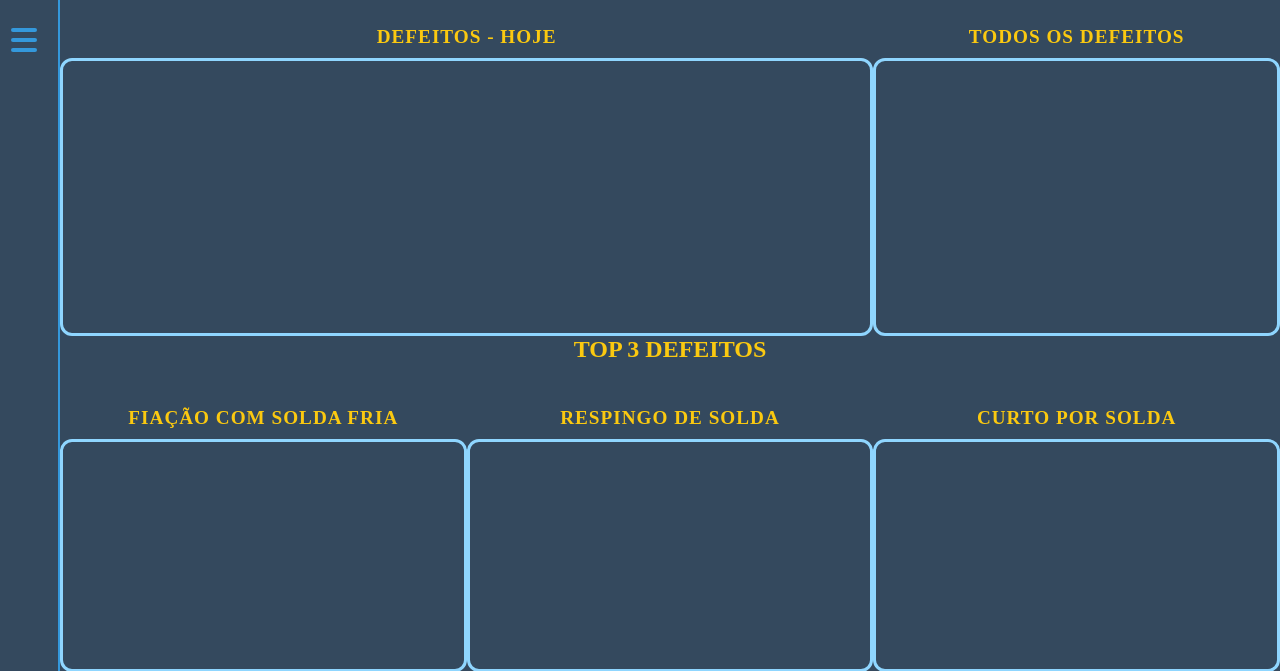
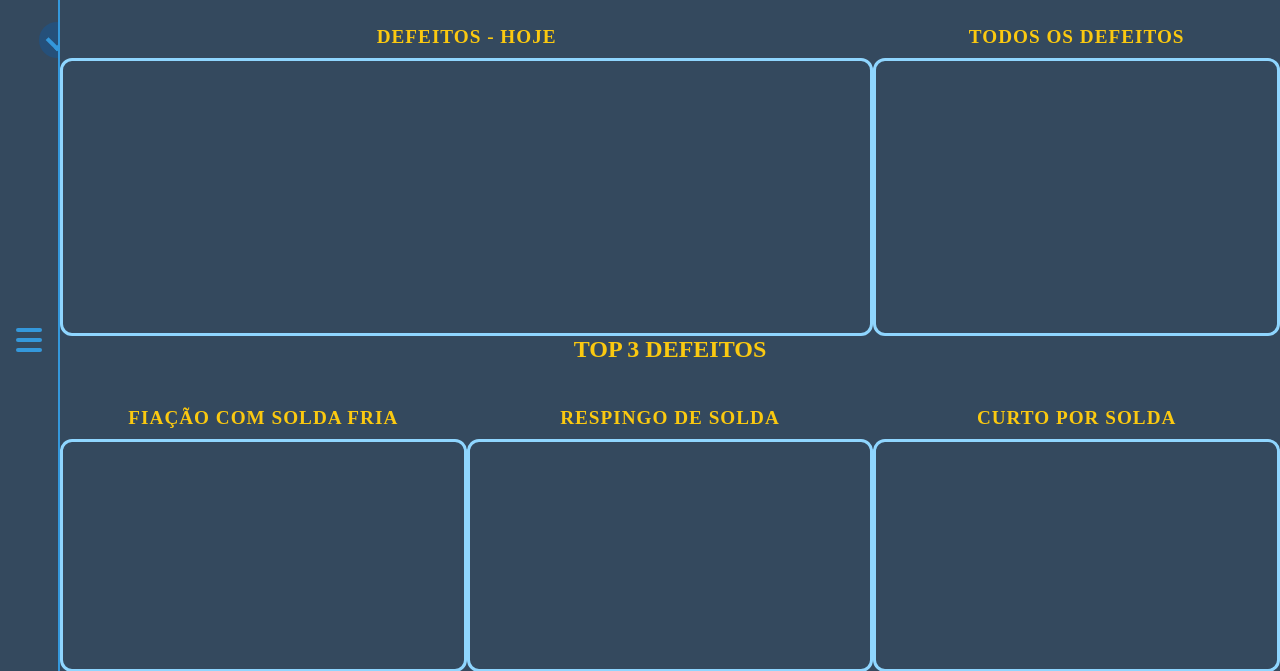
Before and after one commit to rafaboe1ng/cep-layout, a Flask app: page / in a window 1280 px wide. Shown: the part 60-731 px from the top of the page. Run offline with Flask 3, Linux system fonts and the light colour scheme.

Commit message:
Improve sidebar navigation and styling

```diff
--- a/static/styles.css
+++ b/static/styles.css
@@ -157,6 +157,7 @@ body {
   padding: 0 12px 24px;
   overflow-y: auto;
   transition: width .3s;
+  position: relative;
 }
 
 .sidebar.minimized {
@@ -166,7 +167,6 @@ body {
 
 /* Esconde todos os textos e controles da sidebar quando minimizada */
 .sidebar.minimized .sidebar-title,
-.sidebar.minimized .sidebar-nav-btn,
 .sidebar.minimized .accordion-header,
 .sidebar.minimized .accordion-content,
 .sidebar.minimized .checkbox-label,
@@ -194,10 +194,11 @@ body {
   background: transparent;
   color: var(--yellow);
   cursor: pointer;
-  position: absolute;
+  position: fixed;
+  left: 10px;
   top: 50%;
   transform: translateY(-50%);
-  z-index: 2;
+  z-index: 1000;
 }
 
 .hamburger-bar {
@@ -206,6 +207,30 @@ body {
   background: #3498db;
   border-radius: 2px;
   margin: 3px 0;
+}
+
+.sidebar-nav-btn {
+  position: absolute;
+  right: -22px;
+  top: 50%;
+  transform: translateY(-50%);
+  width: 32px;
+  height: 32px;
+  border: none;
+  background: transparent;
+  cursor: pointer;
+}
+
+.nav-arrow {
+  border: solid #3498db;
+  border-width: 0 4px 4px 0;
+  display: inline-block;
+  padding: 6px;
+  transform: rotate(45deg);
+}
+
+.sidebar-nav-btn.up .nav-arrow {
+  transform: rotate(-135deg);
 }
 
 .sidebar-title {
@@ -266,6 +291,7 @@ body {
   align-items: center;
   gap: 6px;
   font-size: 1rem;
+  color: #fff;
 }
 
 .charts-area {
--- a/templates/dashboard_cep.html
+++ b/templates/dashboard_cep.html
@@ -30,15 +30,21 @@
         </button>
         <div class="sidebar-title-row">
           <h3 class="sidebar-title">Filtros</h3>
-          <button class="sidebar-nav-btn" id="sidebarNavBtn" title="Navegar página" onclick="togglePage()">
-            <span id="sidebarNavIcon">&#8595;</span>
-          </button>
         </div>
+        <button class="sidebar-nav-btn" id="sidebarNavBtn" title="Navegar página" onclick="togglePage()">
+          <span class="nav-arrow"></span>
+        </button>
+      </div>
   <script>
     // Alterna seta do botão de navegação conforme página e faz scroll
     let onTopPage = true;
     function updateSidebarNavIcon(isTop) {
-      document.getElementById('sidebarNavIcon').innerHTML = isTop ? '\u2193' : '\u2191';
+      const btn = document.getElementById('sidebarNavBtn');
+      if (isTop) {
+        btn.classList.remove('up');
+      } else {
+        btn.classList.add('up');
+      }
     }
     function togglePage() {
       const container = document.querySelector('.snap-container');
@@ -53,8 +59,7 @@
     }
     // Inicializa seta para baixo
     updateSidebarNavIcon(true);
-  </script>
-      </div>
+    </script>
       <div class="accordion">
         <div class="accordion-item">
           <button class="accordion-header" type="button">Data</button>
```
